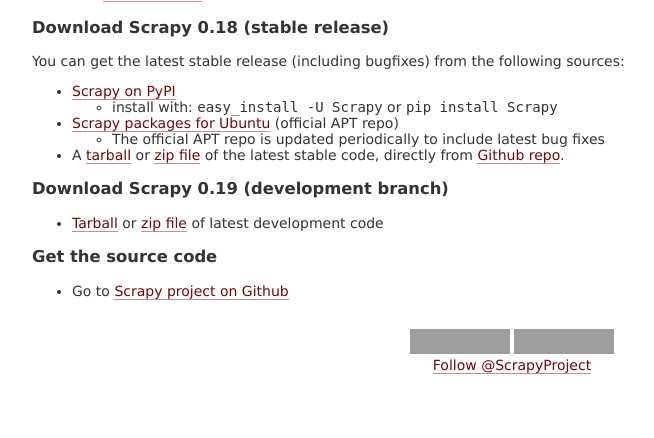
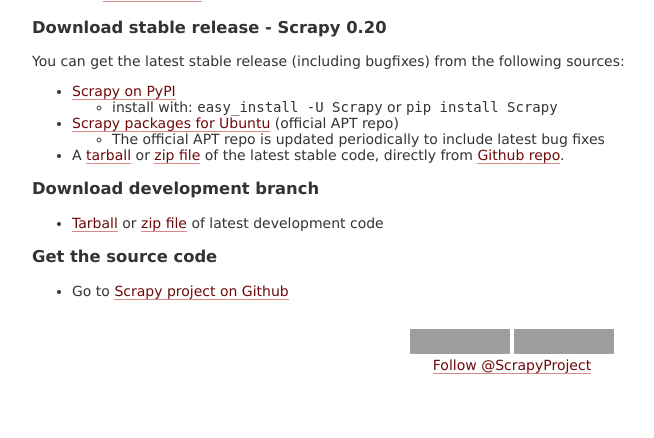
Before and after one commit to scrapy/scrapy.org, a Django app: template templates/pages/download.html in a window 1280 px wide. Shown: the part 334-772 px from the top of the page, without its empty margins (128-782 px from the left). Run offline with Django 3.2, Linux system fonts and the light colour scheme; the template is opened without the code that fills it, so the values that code supplies are empty; some libraries are stand-ins or nearby versions; grey boxes are pictures that could not be loaded.

Commit message:
update links to latest stable Scrapy 0.20

```diff
--- a/templates/pages/download.html
+++ b/templates/pages/download.html
@@ -26,7 +26,7 @@
     <li>See <a href="http://doc.scrapy.org/en/latest/news.html">Release Notes</a> section in the documentation.</li>
     </ul>
 
-    <h3>Download Scrapy 0.18 (stable release)</h3>
+    <h3>Download stable release - Scrapy 0.20</h3>
 
     <p>You can get the latest stable release (including bugfixes) from the
     following sources:</p>
@@ -34,16 +34,16 @@
     <ul>
       <li><a href="http://pypi.python.org/pypi/Scrapy">Scrapy on PyPI</a>
       <ul><li>install with: <code>easy_install -U Scrapy</code> or <code>pip install Scrapy</code></li></ul></li>
-      <li><a href="http://doc.scrapy.org/en/0.18/topics/ubuntu.html">Scrapy packages for Ubuntu</a> (official APT repo)
+      <li><a href="http://doc.scrapy.org/en/0.20/topics/ubuntu.html">Scrapy packages for Ubuntu</a> (official APT repo)
       <ul><li>The official APT repo is updated periodically to include latest
       bug fixes</li></ul></li>
       <li>A
-       <a href="https://github.com/scrapy/scrapy/tarball/0.18">tarball</a> or
-       <a href="https://github.com/scrapy/scrapy/zipball/0.18">zip file</a>
+       <a href="https://github.com/scrapy/scrapy/tarball/0.20">tarball</a> or
+       <a href="https://github.com/scrapy/scrapy/zipball/0.20">zip file</a>
        of the latest stable code, directly from <a href="https://github.com/scrapy/scrapy">Github repo</a>.</li>
     </ul>
 
-    <h3>Download Scrapy 0.19 (development branch)</h3>
+    <h3>Download development branch</h3>
 
     <ul>
         <li>
--- a/templates/pages/timeline.html
+++ b/templates/pages/timeline.html
@@ -9,6 +9,11 @@
     <p>A summary of the project milestones, in reverse chronological order:</p>
 
     <p>
+    2013-11-08 Scrapy 0.20.0 released!<br />
+    2013-10-10 Scrapy 0.18.4 released!<br />
+    2013-10-03 Scrapy 0.18.3 released!<br />
+    2013-09-03 Scrapy 0.18.2 released!<br />
+    2013-08-27 Scrapy 0.18.1 released!<br />
     2013-08-09 Scrapy 0.18.0 released!<br />
     2013-05-30 Scrapy 0.16.5 released!<br />
     2013-01-05 Scrapy 0.16.4 released!<br />
```
Also changed, not shown: templates/pages/doc.html (+6 -6 lines).
